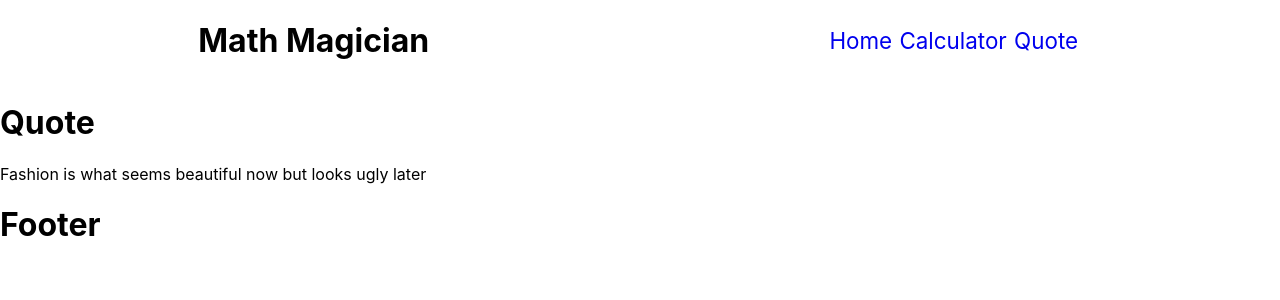
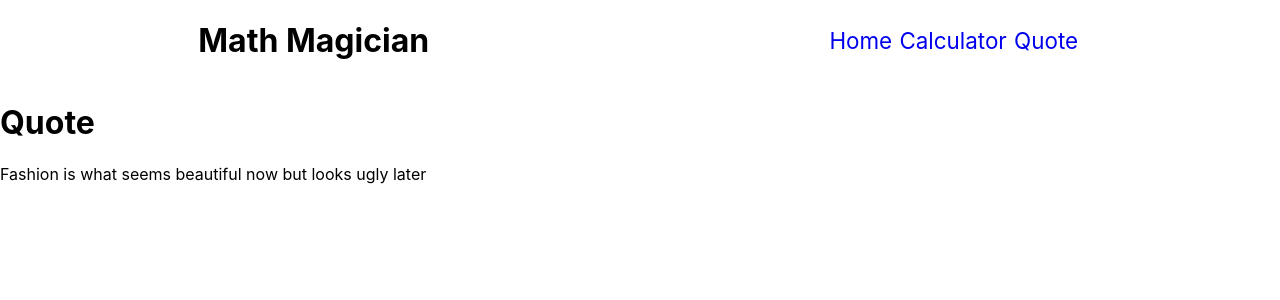
Before and after one commit to IBUNHABIBU/react-calculator, a React (Create React App) app: page /Quote in a window 1280 px wide. Shown: the top 300 px of the page. Built offline with nearby package versions, Linux system fonts and the light colour scheme.

Commit message:
finishing the routing

```diff
--- a/src/Components/Footer.js
+++ /dev/null
@@ -1,9 +0,0 @@
-import React from 'react';
-
-const Footer = () => (
-  <div>
-    <h1>Footer</h1>
-  </div>
-);
-
-export default Footer;
--- a/src/Components/Routes.js
+++ b/src/Components/Routes.js
@@ -4,7 +4,6 @@ import Nav from './Nav';
 import Home from './Home';
 import App from './App';
 import Quote from './Quote';
-import Footer from './Footer';
 
 const Routes = () => (
   <BrowserRouter>
@@ -14,7 +13,6 @@ const Routes = () => (
       <Route exact path="/Calculator" component={App} />
       <Route exact path="/Quote" component={Quote} />
     </Switch>
-    <Footer />
   </BrowserRouter>
 );
 export default Routes;
```
